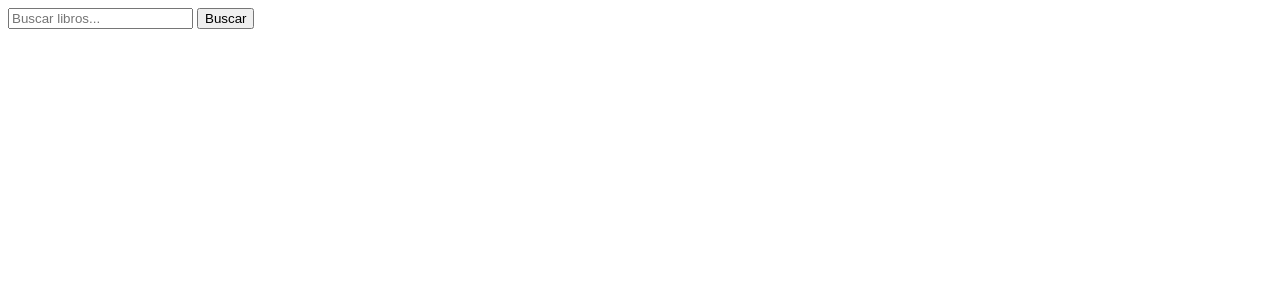
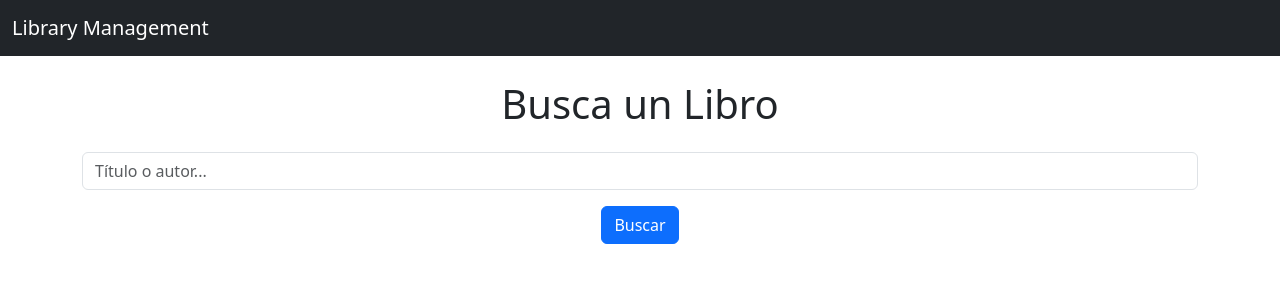
Before and after one commit to dpm1002/proyectos, a Flask app: page / in a window 1280 px wide. Shown: the top 300 px of the page. Run offline with Flask 3, Linux system fonts and the light colour scheme.

Commit message:
Interfaz mas visual, optimizada con la herramienta de boostrap

```diff
--- a/library-management/app/static/style.css
+++ b/library-management/app/static/style.css
@@ -0,0 +1,3 @@
+.card {
+    min-height: 350px;
+}
--- /dev/null
+++ b/library-management/app/templates/base.html
@@ -0,0 +1,21 @@
+<!-- Archivo base.html -->
+<!DOCTYPE html>
+<html lang="en">
+<head>
+    <meta charset="UTF-8">
+    <meta name="viewport" content="width=device-width, initial-scale=1.0">
+    <title>Library Management</title>
+    <link href="https://cdn.jsdelivr.net/npm/bootstrap@5.3.0-alpha3/dist/css/bootstrap.min.css" rel="stylesheet">
+</head>
+<body>
+    <nav class="navbar navbar-expand-lg navbar-dark bg-dark">
+        <div class="container-fluid">
+            <a class="navbar-brand" href="/">Library Management</a>
+        </div>
+    </nav>
+    <div class="container mt-4">
+        {% block content %}{% endblock %}
+    </div>
+    <script src="https://cdn.jsdelivr.net/npm/bootstrap@5.3.0-alpha3/dist/js/bootstrap.bundle.min.js"></script>
+</body>
+</html>
--- a/library-management/app/templates/index.html
+++ b/library-management/app/templates/index.html
@@ -1,4 +1,13 @@
-<form method="POST" action="/search">
-    <input type="text" name="query" placeholder="Buscar libros..." required>
-    <button type="submit">Buscar</button>
-</form>
+{% extends "base.html" %}
+
+{% block content %}
+<div class="text-center">
+    <h1>Busca un Libro</h1>
+    <form method="POST" action="/search" class="mt-4">
+        <div class="mb-3">
+            <input type="text" class="form-control" name="query" placeholder="Título o autor..." required>
+        </div>
+        <button type="submit" class="btn btn-primary">Buscar</button>
+    </form>
+</div>
+{% endblock %}
```
Also changed, not shown: library-management/app/templates/library.html (+18 -6 lines), library-management/app/templates/results.html (+18 -9 lines), library-management/app.db, library-management/app/static/scripts.js (added).
